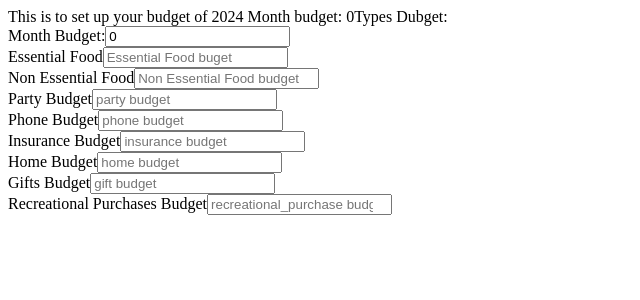
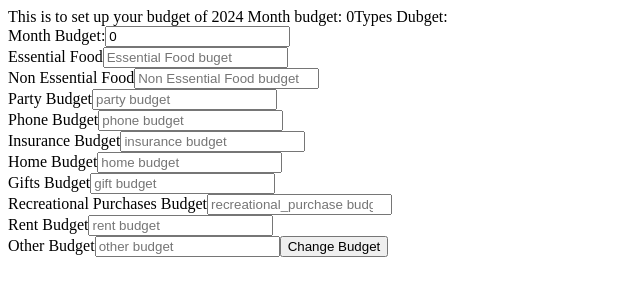
Before and after one commit to ttamalito/expenses_frontend, a React (Create React App) app: page /setUp in a window 1280 px wide. Shown: the top 300 px of the page, without its empty margins (0-640 px from the left). Built offline with nearby package versions, Linux system fonts and the light colour scheme; no server answers.

Commit message:
finish form to set up

```diff
--- a/src/SetUp.js
+++ b/src/SetUp.js
@@ -45,7 +45,15 @@ export default function SetUp() {
         value={typesBudget.recreational_purchase}
         id={'recreational_purchase'} name={'recreational_purchase'}/>
         <br/>
+        <label htmlFor="rent">Rent Budget</label>
+        <input type="number" placeholder={'rent budget'} value={typesBudget.rent}
+        id={'rent'} name={'rent'}/>
+        <br/>
+        <label htmlFor="other">Other Budget</label>
+        <input type="number" placeholder={'other budget'} value={typesBudget.other}
+        id={'other'} name={'other'}/>
 
+        <button type={'submit'}>Change Budget</button>
     </form>;
 
     return (
```
